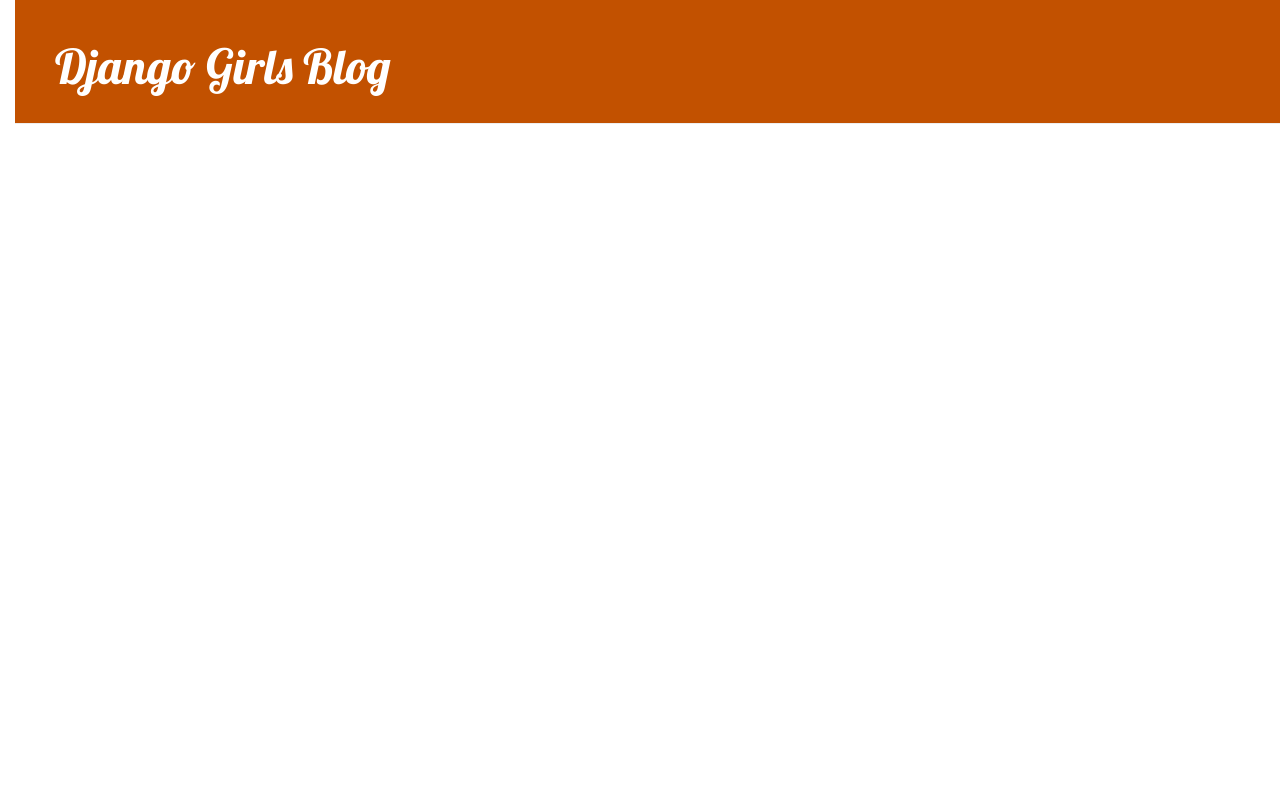
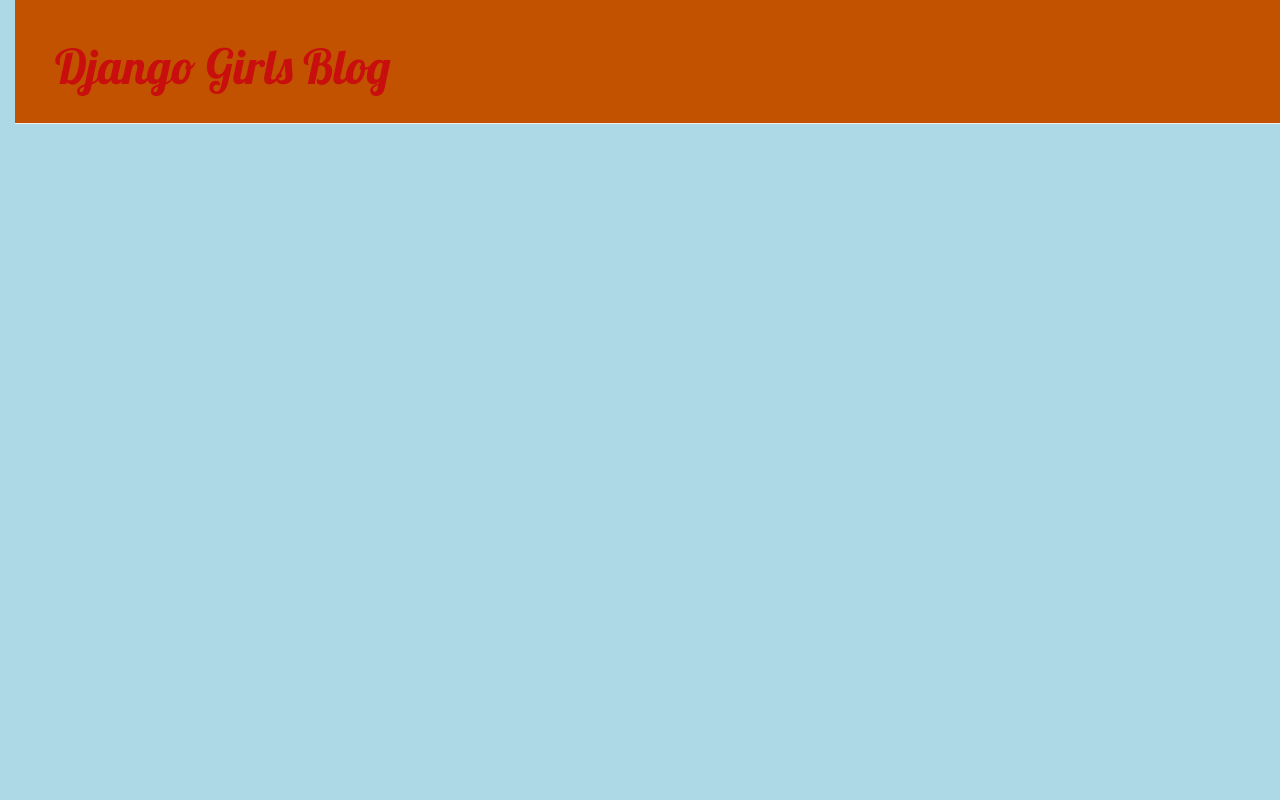
Before and after one commit to MarielaRivas91/my-first-blog, a Django app: page / in a window 1280 px wide. Run offline with Django 3.2, Linux system fonts and the light colour scheme; data that the repository does not hold is empty; some libraries are stand-ins or nearby versions.

Commit message:
modificaciones en código css

```diff
--- a/blog/static/css/blog.css
+++ b/blog/static/css/blog.css
@@ -1,8 +1,9 @@
 h1 a, h2 a {
-    color: #C25100;
+    color:white;
     font-family: 'Lobster';
 }
 body {
+    background-color: lightblue;
     padding-left: 15px;
 }
 .page-header {
@@ -12,7 +13,7 @@
 }
 
 .page-header h1, .page-header h1 a, .page-header h1 a:visited, .page-header h1 a:active {
-    color: #ffffff;
+    color: #c90e0e;
     font-size: 36pt;
     text-decoration: none;
 }
--- a/blog/templates/blog/base.html
+++ b/blog/templates/blog/base.html
@@ -1,7 +1,7 @@
 {% load static %}
 <html>
     <head>
-        <title>Django Girls blog</title>
+        <title>Mariela blog</title>
         <link rel="stylesheet" href="//maxcdn.bootstrapcdn.com/bootstrap/3.2.0/css/bootstrap.min.css">
         <link rel="stylesheet" href="//maxcdn.bootstrapcdn.com/bootstrap/3.2.0/css/bootstrap-theme.min.css">
         <link href='//fonts.googleapis.com/css?family=Lobster&subset=latin,latin-ext' rel='stylesheet' type='text/css'>
```
